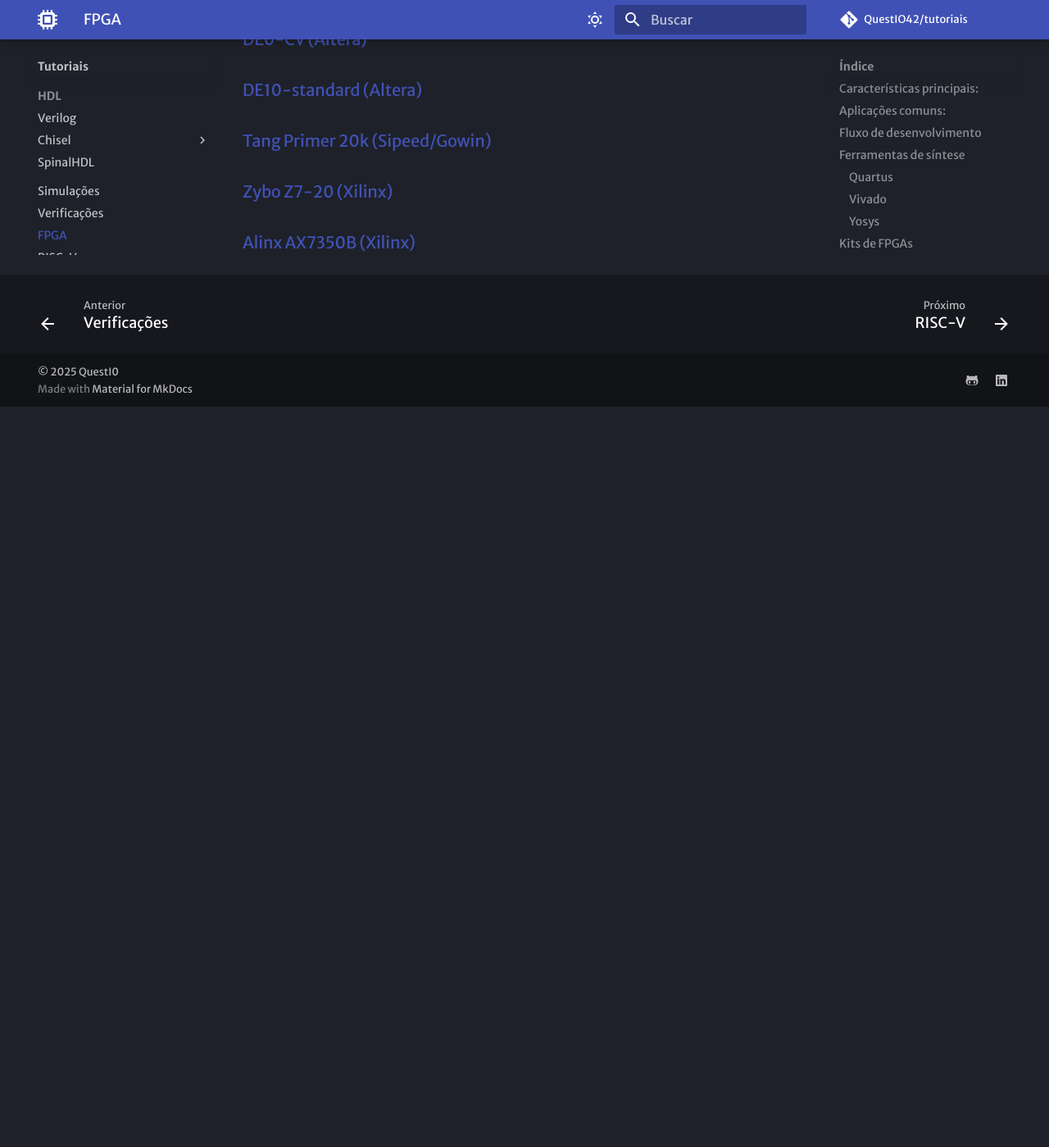
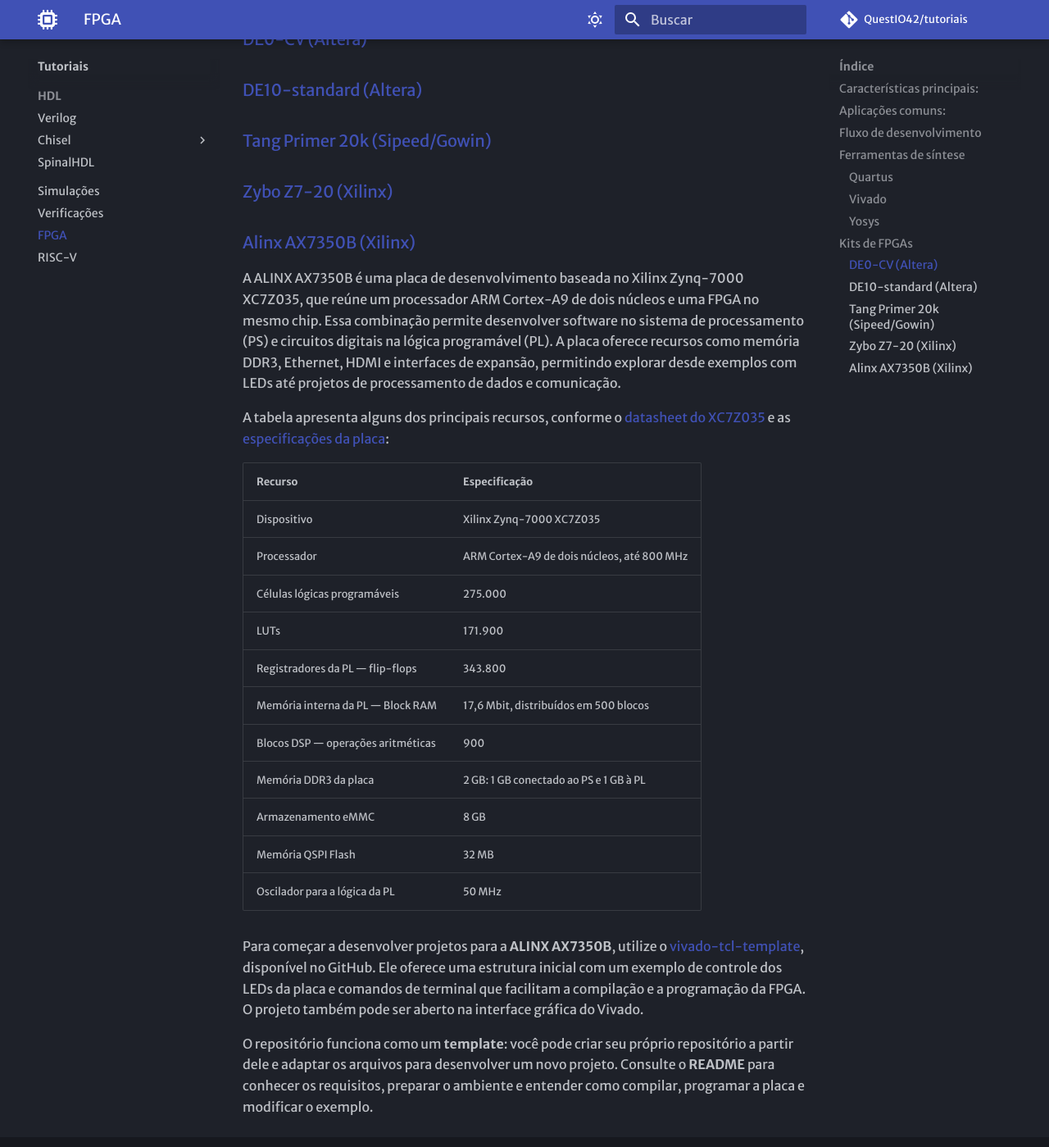
Before and after one commit to QuestIO42/tutoriais, an MkDocs documentation site: the page built from docs/FPGA.md, in a window 1280 px wide and 1400 px high, scrolled down 2138 px. Shown: the whole window at 82% size. Built offline with MkDocs 1.6.1 and Material for MkDocs 9.7.7, drawn with Linux system fonts in a browser that asks for light colours; nearby versions of some CDN libraries; library files that are not in the unit come from our copies; comment, search, counter and statistics services are not loaded; before the commit the page ends 2634 px from its top, so only the background shows below that.

Commit message:
docs: informacoes iniciais sobre a placa alinx

```diff
--- a/docs/FPGA.md
+++ b/docs/FPGA.md
@@ -69,3 +69,32 @@
 ### [Zybo Z7-20 (Xilinx)](https://digilent.com/reference/programmable-logic/zybo-z7/start)
 
 ### [Alinx AX7350B (Xilinx)](https://www.en.alinx.com/Product/SoC-development-Boards/Zynq-7000-SoC/AX7350B.html)
+
+A ALINX AX7350B é uma placa de desenvolvimento baseada no Xilinx Zynq-7000 XC7Z035, que reúne um processador ARM Cortex-A9 de dois núcleos e uma FPGA no mesmo chip.
+Essa combinação permite desenvolver software no sistema de processamento (PS) e circuitos digitais na lógica programável (PL).
+A placa oferece recursos como memória DDR3, Ethernet, HDMI e interfaces de expansão, permitindo explorar desde exemplos com LEDs até projetos de processamento de dados e comunicação.
+
+A tabela apresenta alguns dos principais recursos, conforme o
+[datasheet do XC7Z035](https://docs.amd.com/api/khub/documents/juMnxca71Tf2gfjmNyjM8A/content) e as
+[especificações da placa](https://www.en.alinx.com/Product/SoC-development-Boards/Zynq-7000-SoC/AX7350B.html):
+
+| Recurso | Especificação |
+| --- | --- |
+| Dispositivo | Xilinx Zynq-7000 XC7Z035 |
+| Processador | ARM Cortex-A9 de dois núcleos, até 800 MHz |
+| Células lógicas programáveis | 275.000 |
+| LUTs | 171.900 |
+| Registradores da PL — flip-flops | 343.800 |
+| Memória interna da PL — Block RAM | 17,6 Mbit, distribuídos em 500 blocos |
+| Blocos DSP — operações aritméticas | 900 |
+| Memória DDR3 da placa | 2 GB: 1 GB conectado ao PS e 1 GB à PL |
+| Armazenamento eMMC | 8 GB |
+| Memória QSPI Flash | 32 MB |
+| Oscilador para a lógica da PL | 50 MHz |
+
+Para começar a desenvolver projetos para a **ALINX AX7350B**, utilize o [vivado-tcl-template](https://github.com/arruk/vivado-tcl-template), disponível no GitHub.
+Ele oferece uma estrutura inicial com um exemplo de controle dos LEDs da placa e comandos de terminal que facilitam a compilação e a programação da FPGA.
+O projeto também pode ser aberto na interface gráfica do Vivado.
+
+O repositório funciona como um **template**: você pode criar seu próprio repositório a partir dele e adaptar os arquivos para desenvolver um novo projeto.
+Consulte o **README** para conhecer os requisitos, preparar o ambiente e entender como compilar, programar a placa e modificar o exemplo.
```
